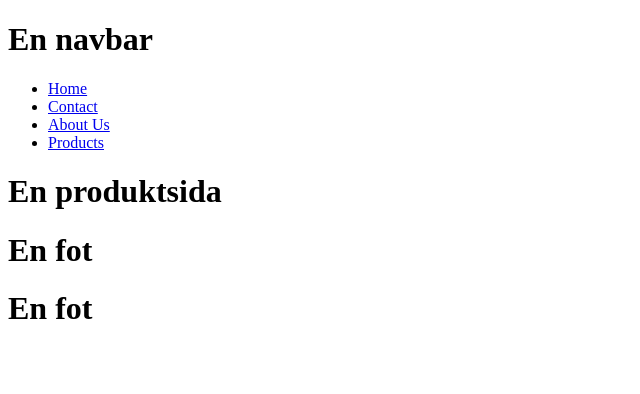
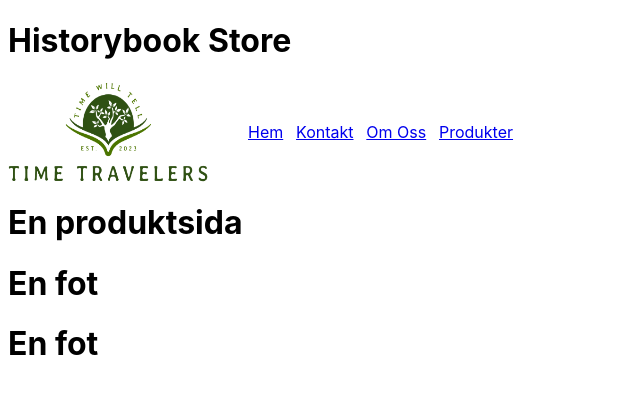
Before and after one commit to MauritzEmanuel/GroupProject_Frontend2, a React (Vite) app in the folder Frontend/: page /products/1 in a window 1280 px wide. Shown: the top 394 px of the page, without its empty margins (0-640 px from the left). Built offline with nearby package versions, Linux system fonts and the light colour scheme; no server answers.

Commit message:
Navbar lite gjord

```diff
--- a/Frontend/package.json
+++ b/Frontend/package.json
@@ -12,7 +12,8 @@
   "dependencies": {
     "react": "^18.2.0",
     "react-dom": "^18.2.0",
-    "react-router-dom": "^6.21.3"
+    "react-router-dom": "^6.21.3",
+    "version": "^0.0.1"
   },
   "devDependencies": {
     "@types/react": "^18.2.43",
--- a/Frontend/src/components/Navbar.jsx
+++ b/Frontend/src/components/Navbar.jsx
@@ -1,10 +1,36 @@
+import React from 'react';
+import '../cssFiles/navbar.css'
+import Logo from '../assets/Images/Logo/Logo-time-travelers.png'
+
 const Navbar = () => {
 
     return (
+        <>
+            <header>
 
-        <div>
-            <h1>En navbar</h1>
-        </div>
+                <h1>Historybook Store</h1>
+                <nav className='navbar flex'>
+                    <div>
+                        <img className='image-nav flex' src={Logo} alt="Logo" />
+                    </div>
+
+                    <ul className='ul-nav flex'>
+                        <li className='li-nav flex'>
+                            <a href={`/`}>Hem</a>
+                        </li>
+                        <li className='li-nav flex'>
+                            <a href={`/contact`}>Kontakt</a>
+                        </li>
+                        <li className='li-nav flex'>
+                            <a href={`/aboutUs`}>Om Oss</a>
+                        </li>
+                        <li className='li-nav flex'>
+                            <a href={`/products/:id`}>Produkter</a>
+                        </li>
+                    </ul>
+                </nav>
+            </header>
+        </>
     )
 }
 
--- /dev/null
+++ b/Frontend/src/cssFiles/navbar.css
@@ -0,0 +1,30 @@
+* {
+    font-family: inter;
+}
+
+.flex {
+    display: flex;
+}
+
+.navbar {
+    align-items: center;
+    justify-content: center;
+    width: 100%;
+}
+
+.ul-nav {
+    list-style-type: none;
+    gap: .8em;
+    width: 100%;
+}
+
+.li-nav {
+    flex-direction: column;
+    align-items: center;
+    color: #325119;
+}
+
+.image-nav {
+    width: 200px;
+    height: 100px;
+}
--- a/Frontend/src/main.jsx
+++ b/Frontend/src/main.jsx
@@ -29,42 +29,10 @@ const router = createBrowserRouter([
   }
 ])
 
-/*
-Skrivs såhär i navigationsbaren/headern:
-<nav>
-  <ul>
-    <li>
-      <a href={`/contacts/1`}>Your Name</a>
-      //För att komma till t.ex kontaktsidan från hemsidan
-      //för att kunna stanna kvar på våran egna webbplats
-    </li>
-    <li>
-      <a href={`/contacts/2`}>Your Friend</a>
-    </li>
-  </ul>
-</nav>
-*/
-
 ReactDOM.createRoot(document.getElementById('root')).render(
-  <React.StrictMode>
+    <React.StrictMode>
     <Navbar/>
-    <nav>
-      <ul>
-        <li>
-          <a href={`/`}>Home</a>
-        </li>
-        <li>
-          <a href={`/contact`}>Contact</a>
-        </li>
-        <li>
-          <a href={`/aboutUs`}>About Us</a>
-        </li>
-        <li>
-          <a href={`/products/:id`}>Products</a>
-        </li>
-      </ul>
-    </nav>
-    <RouterProvider router={router} />
+    <RouterProvider router={router}/>
     <Footer/>
     <Footer2/>
   </React.StrictMode>,
```
Also changed, not shown: 1 other file (tests, documents, lock files or other folders).
